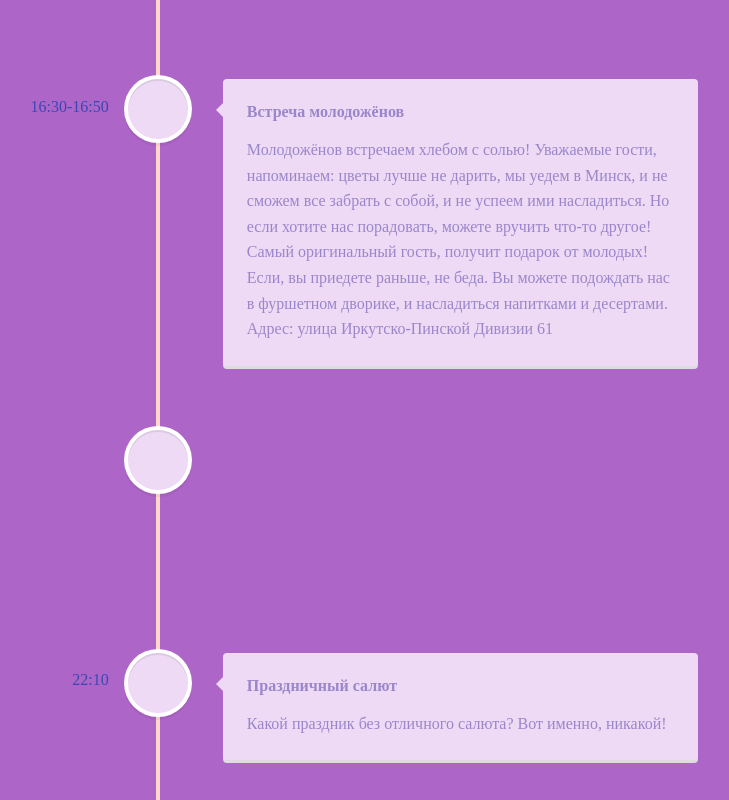
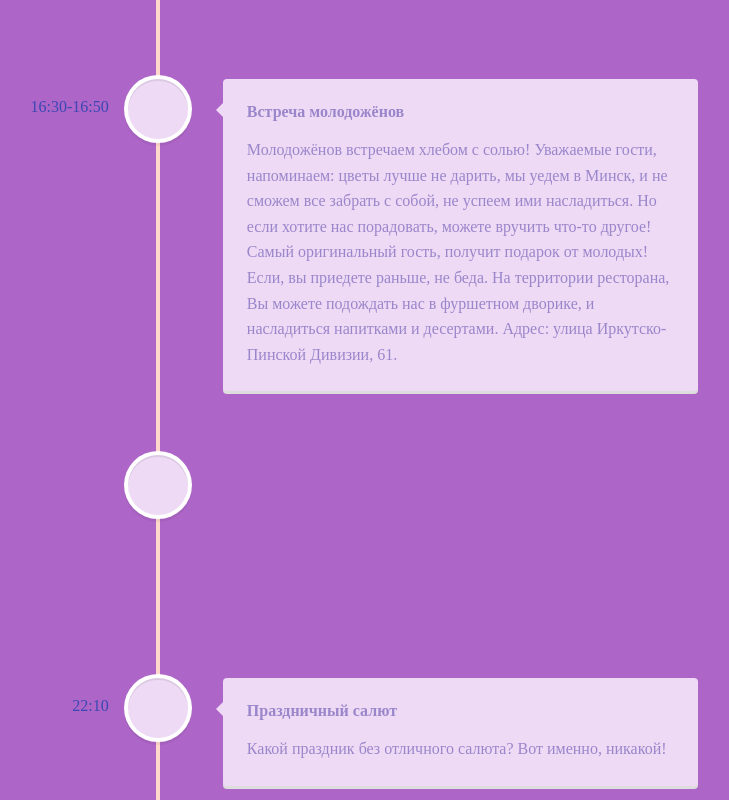
Before and after one commit to Aliaksandrlosich/Wedding-day-04-06-2022, a React (Create React App) app: page /#/schedule in a window 1280 px wide. Shown: the part 2160-2960 px from the top of the page, without its empty margins (482-1211 px from the left). Built offline with nearby package versions, Linux system fonts and the light colour scheme; a web font is replaced by a local one.

Commit message:
Fix grammar

```diff
--- a/src/components/timeline/index.jsx
+++ b/src/components/timeline/index.jsx
@@ -4,58 +4,62 @@ import 'react-vertical-timeline-component/style.min.css'
 import './style.css'
 
 const timelineEvents = [{
- name: 'Cборы Жениха',
+ name: 'Cборы жениха',
  time: '11:00',
- text: `Жених начнёт собираться к своей Невесте. Далее, он отправится выкуп.
-         Если вы хотите прийти на выкуп, но боитесь заблудится, можете приезжать к Жених. Будете его свитой`
+ text: `Жених начнёт собираться к своей Невесте. Далее, он отправится на выкуп.
+         Если вы хотите прийти на выкуп, но боитесь заблудиться, можете приезжать к Жениху. Буду жать вас, будете моей свитой.`
 },
  {
-  name: 'Cборы Невесты',
+  name: 'Cборы невесты',
   time: '12:00',
-  text: 'Вообще-то, Невеста начнёт собираться за пару дней, и за 40 минут до выкупа, она никак не успеет).'
+  text: 'Вообще-то, невеста начнёт собираться за пару дней до свадьбы, ведь за 40 минут до выкупа, она никак не успеет).'
  },
  {
   name: 'Выкуп Невесты',
   time: '12:40',
-  text: `Начало выкупа. Всё по нормам приличия. Свидетельница придумала конкурсы, Жених и Свидетель выкупают как могут.
-         Адрес: дом невесты, улица Брестская 151. Если вы хотите посетить это мироприятие, будем рады видеть вас в Команде Жениха!
-         Весёлое настроение обеспечено, Свидетельница гарантирует! Заканчиваем в 13:30, и наш кортеж направляется в ЗАГС!`
+  text: `Начало выкупа. Всё по правилам приличия. Свидетельница придумала конкурсы, жених и свидетель выкупают как могут.
+         Адрес невесты: улица Брестская, д 151-96. Если вы хотите посетить это мироприятие, будем рады видеть вас в команде жениха!
+         Весёлое настроение обеспечено, свидетельница гарантирует!
+         Заканчиваем в 13:30, и наш кортеж направляется в ЗАГС!`
  },
  {
   name: 'Регистрация Брака',
   time: '14:10',
   text: `Это уже начало регистрации! Молодожены прибудут заранее, возможно к двум часам. Можно будет сделать пару фотографий.
-  В данный момент, есть ограничение на колличество человек(10-15) в зале для регистрации. Мы думаем, что к свадьбе, их снимут.
-  Будем рады видеть вас, на важном событии в нашей жизни. Как-никак создаётся новая семья! Адрес ЗАГСа города Пинска. улица Ленина 44`
+  В данный момент, есть ограничение по колличеству гостей (10-15) в зале для регистрации. Мы надеемся, что к свадьбе, их снимут.
+  Будем рады видеть вас, на важном событии в нашей жизни. Как-никак создаётся новая семья!
+  Адрес ЗАГСа: город Пинск, улица Ленина, 44.`
  },
  {
   name: 'Фотосессия',
   time: '14:40',
-  text: `Фотосессия будет происходить в интересных местах города. Если вы хотите, можете присоединиться к нам`
+  text: `Фотосессия будет происходить в интересных местах города. Если вы хотите, можете присоединиться к нам.`
  },
  {
   name: 'Встреча молодожёнов',
   time: '16:30-16:50',
   text: `Молодожёнов встречаем хлебом с солью! Уважаемые гости, напоминаем:
-  цветы лучше не дарить, мы уедем в Минск, и не сможем все забрать с собой, и не успеем ими насладиться.
+  цветы лучше не дарить, мы уедем в Минск, и не сможем все забрать с собой, не успеем ими насладиться.
   Но если хотите нас порадовать, можете вручить что-то другое! Самый оригинальный гость, получит подарок от молодых!
-  Если, вы приедете раньше, не беда. Вы можете подождать нас в фуршетном дворике, и насладиться напитками и десертами.
-  Адрес: улица Иркутско-Пинской Дивизии 61`
+  Если, вы приедете раньше, не беда. На территории ресторана, Вы можете подождать нас в фуршетном дворике, и насладиться напитками и десертами.
+  Адрес: улица Иркутско-Пинской Дивизии, 61.`
  },
  {
   name: 'Начало Банкета',
   time: '17:00',
-  text: `Начинаем гуляние! Тосты, вкусная еда, живая музыка, задорные гости! Всё включено! Пожалуйста, контролируйте свой 'разогрев'!`
+  text: `Начинаем гуляние!
+  Тосты, вкусная еда, живая музыка, задорные гости! Всё включено! Пожалуйста, контролируйте свой 'разогрев'.!`
  },
  {
   name: 'Праздничный салют',
   time: '22:10',
-  text: `Какой праздник без отличного салюта? Вот именно, никакой!`
+  text: `Какой праздник без отличного салюта?
+  Вот именно, никакой!`
  },
  {
   name: 'Конец Банкета',
   time: '23:30',
-  text: 'Всё когда-либо заканчивается. И даже наша свадьба! Молодожены уедут считать подарки, отсыпаться)'
+  text: 'Всё когда-либо заканчивается. И даже наша свадьба! Молодожены уедут считать подарки, отсыпаться!:)'
  }]
 
 const getTimelineElements = () => timelineEvents.map(({name, time, text}) => <VerticalTimelineElement
```
